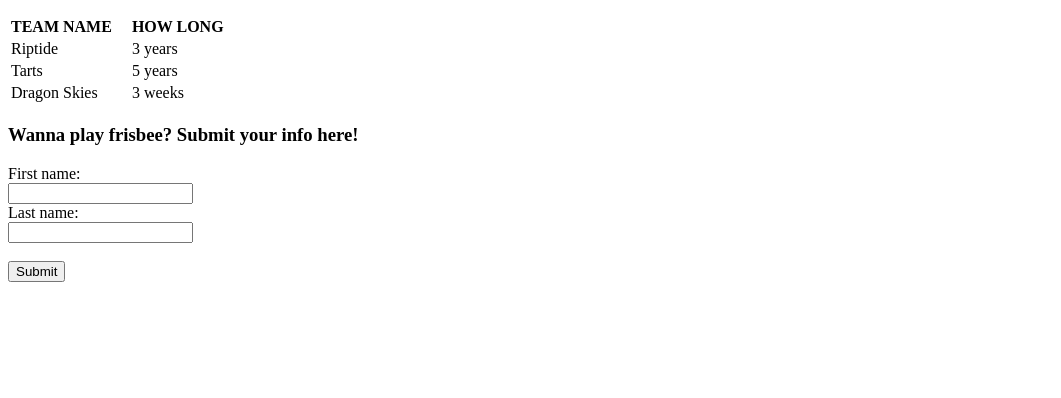
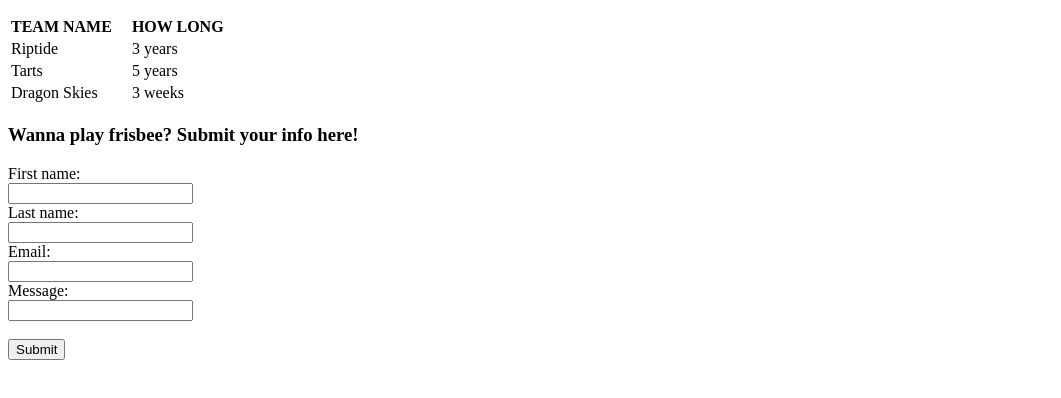
Before and after one commit to teachercarter/unit3example, a plain HTML site: page example/index.html in a window 1280 px wide. Shown: the part 346-744 px from the top of the page, without its empty margins (0-1061 px from the left). Drawn offline with Linux system fonts and the light colour scheme.

Commit message:
Update index.html

```diff
--- a/example/index.html
+++ b/example/index.html
@@ -47,7 +47,11 @@ A form is included and there is a submit button that allows a user to submit the
   <label for="fname">First name:</label><br>
   <input type="text" id="fname" name="fname" value=""><br>
   <label for="lname">Last name:</label><br>
-  <input type="text" id="lname" name="lname" value=""><br><br>
+  <input type="text" id="lname" name="lname" value=""><br>
+  <label for="email">Email:</label><br>
+  <input type="text" id="email" name="email" value=""><br>
+  <label for="message">Message:</label><br>
+  <input type="text" id="message" name="message" value=""><br><br>
   <input type="submit" value="Submit">
 </form>
     </body>
```
